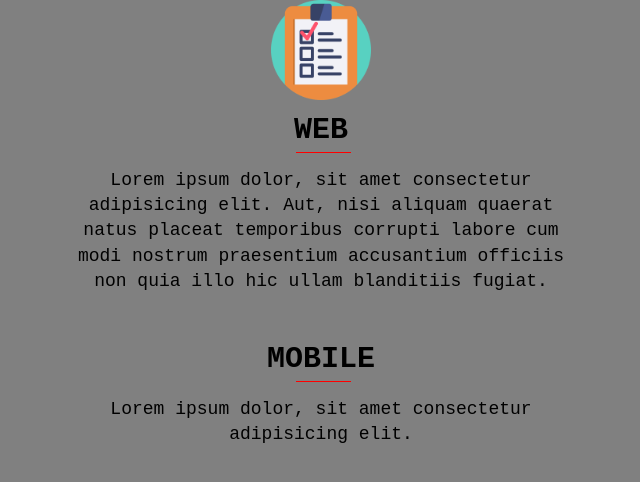
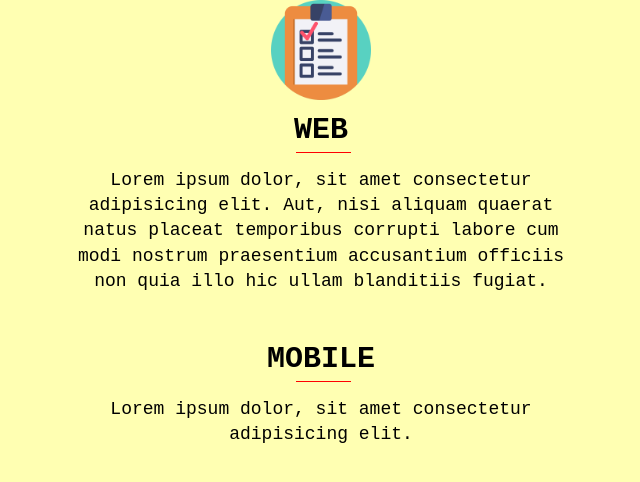
Before and after one commit to Alex01502409/test-branch, a plain HTML site: page index.html in a window 1280 px wide. Shown: the whole page, without its empty margins (319-959 px from the left). Drawn offline with Linux system fonts and the light colour scheme; a web font is replaced by a local one.

Commit message:
[3] bd light yellow

```diff
--- a/#source/scss/style.scss
+++ b/#source/scss/style.scss
@@ -8,7 +8,7 @@
 body{
 	font-family: 'Spline Sans Mono', monospace;
 	font-size: 18px;
-	background: gray;
+	background: rgba($color: yellow, $alpha: 0.3);
 }
 
 .conteiner {
```
Also changed, not shown: css/style.css.
